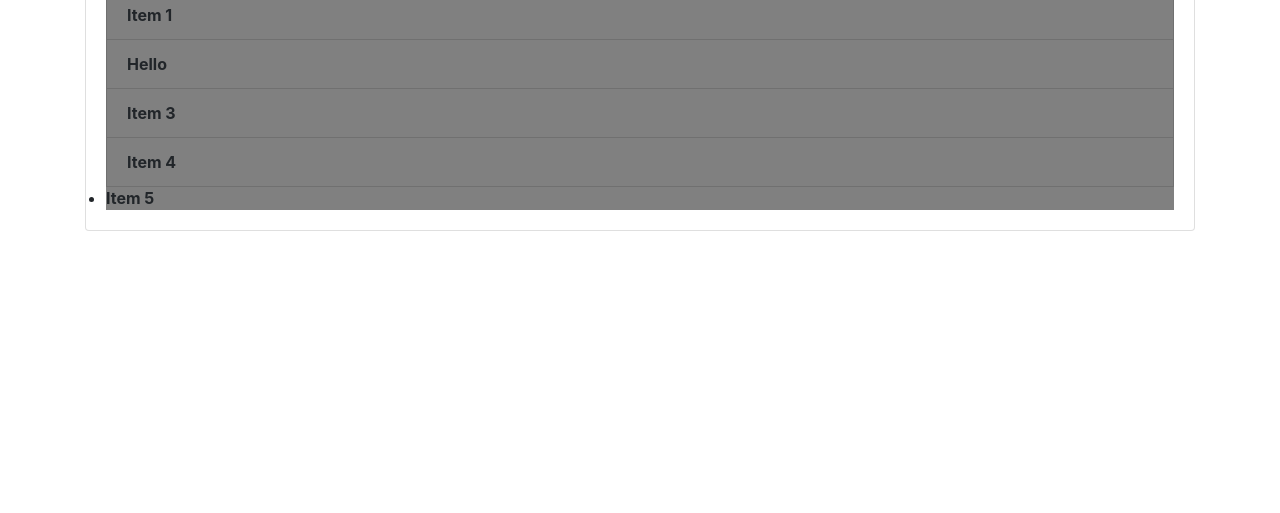
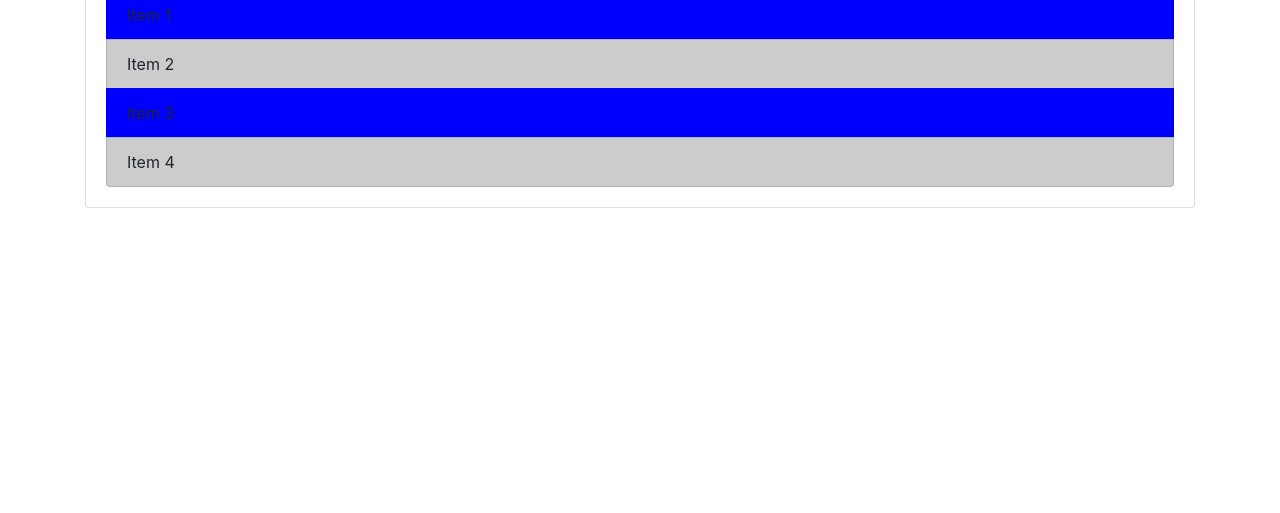
Before and after one commit to PrachiRameshGodase/DOM-1, a plain HTML site: page index.html in a window 1280 px wide. Shown: the part 287-800 px from the top of the page. Drawn offline with nearby package versions, Linux system fonts and the light colour scheme.

Commit message:
Push new

```diff
--- a/dom.js
+++ b/dom.js
@@ -1,7 +1,7 @@
 // getElementById
-let headerTitle=document.getElementById("header-title");
-let header=document.getElementById("main-header");
-console.log(headerTitle);
+// let headerTitle=document.getElementById("header-title");
+// let header=document.getElementById("main-header");
+// console.log(headerTitle);
 // headerTitle.innerHTML="<h3>Hello</h3>";
 //
 // headerTitle.style.borderBottom="solid 3px #000";
@@ -19,13 +19,43 @@ console.log(headerTitle);
 //     itms[i].style.backgroundColor="grey";
 // }
 // getElementByTagName
-let li=document.getElementsByTagName("li");
-console.log(li);
-console.log(li[1]);
-li[1].textContent="Hello";
-li[1].style.fontWeight="bold";
-li[1].style.backgroundColor="Yellow";
-for(let i=0; i<li.length;i++){
-    li[i].style.backgroundColor="grey";
-    li[i].style.fontWeight="bold";
+// let li=document.getElementsByTagName("li");
+// console.log(li);
+// console.log(li[1]);
+// li[1].textContent="Hello";
+// li[1].style.fontWeight="bold";
+// li[1].style.backgroundColor="Yellow";
+// for(let i=0; i<li.length;i++){
+//     li[i].style.backgroundColor="grey";
+//     li[i].style.fontWeight="bold";
+// }
+// QuerySelector
+// let header1=document.querySelector("#main-header");
+// header1.style.borderBottom="solid 4px #ccc";
+
+// let input=document.querySelector("input");
+// input.value="Hello world";
+
+// let submit=document.querySelector('input[type="submit"]');
+// submit.value="SEND";
+
+// let item=document.querySelector(".list-group-item");
+// item.style.color="red";
+
+// let lastItem=document.querySelector(".list-group-item:last-child");
+// lastItem.style.color="blue";
+
+// let secondItem=document.querySelector(".list-group-item:nth-child(2)");
+// secondItem.style.color="coral";
+
+// // querySelectorAll
+let title=document.querySelectorAll(".title");
+console.log(title);
+title[0].textContenr="hello";
+
+let odd =document.querySelectorAll("li:nth-child(odd)");
+let even =document.querySelectorAll("li:nth-child(even)");
+for( let i=0;i<odd.length;i++){
+    odd[i].style.backgroundColor="blue";
+    even[i].style.backgroundColor="#ccc";
 }
--- a/index.html
+++ b/index.html
@@ -28,7 +28,7 @@
       <li class="list-group-item">Item 2</li>
       <li class="list-group-item">Item 3</li>
       <li class="list-group-item">Item 4</li>
-      <li>Item 5</li>
+
     </ul>
    </div>
   </div>
```
